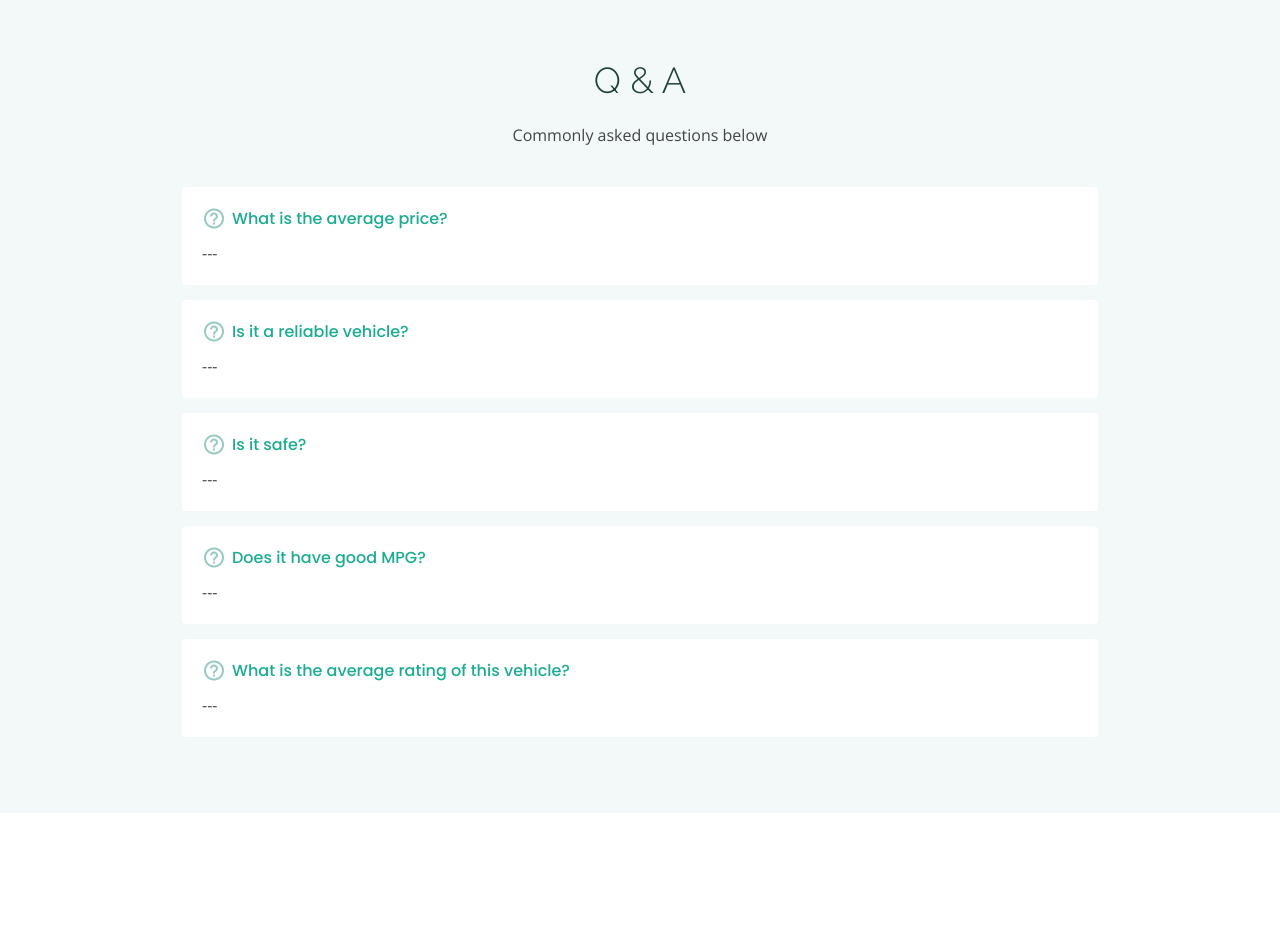
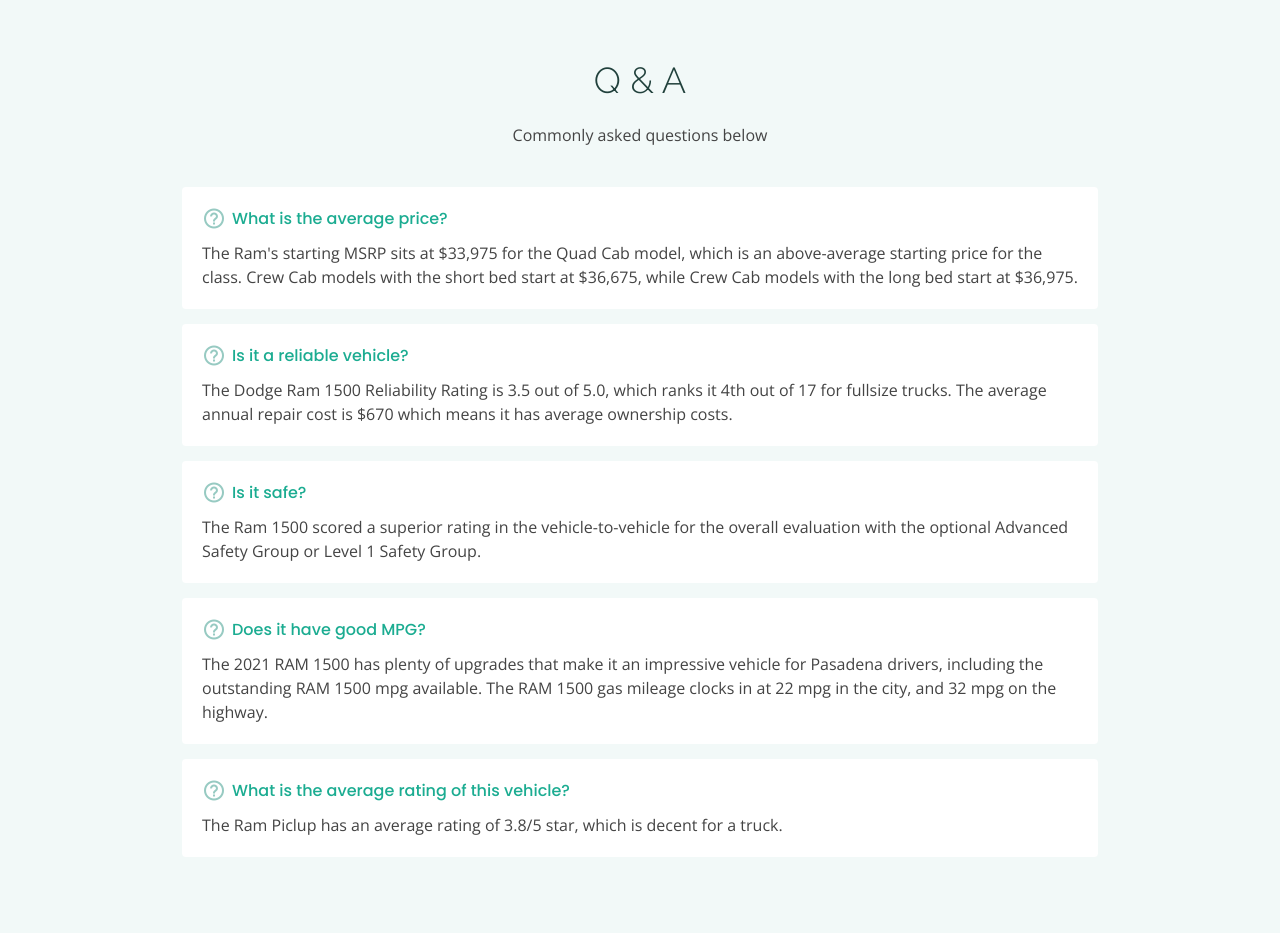
Before and after one commit to ACS-AP/AutoCentral, a Flask app: page /ram in a window 1280 px wide. Shown: the part 449-1382 px from the top of the page. Before the commit the page ends 1262 px from the top, so only its background shows below. Run offline with Flask 2, Linux system fonts and the light colour scheme; some libraries are stand-ins or nearby versions.

Commit message:
HTML content

```diff
--- a/templates/ram.html
+++ b/templates/ram.html
@@ -83,7 +83,7 @@
             <i class="bx bx-help-circle icon-help"></i> <a data-bs-toggle="collapse" class="collapse" data-bs-target="#faq-list-1">What is the average price?</a>
             <div id="faq-list-1" class="collapse show" data-bs-parent=".faq-list">
               <p>
-                ---
+                The Ram's starting MSRP sits at $33,975 for the Quad Cab model, which is an above-average starting price for the class. Crew Cab models with the short bed start at $36,675, while Crew Cab models with the long bed start at $36,975.
               </p>
             </div>
           </li>
@@ -92,7 +92,7 @@
             <i class="bx bx-help-circle icon-help"></i> <a data-bs-toggle="collapse" data-bs-target="#faq-list-2" class="collapse">Is it a reliable vehicle? </a>
             <div id="faq-list-2" class="collapse show" data-bs-parent=".faq-list">
               <p>
-                ---
+                The Dodge Ram 1500 Reliability Rating is 3.5 out of 5.0, which ranks it 4th out of 17 for fullsize trucks. The average annual repair cost is $670 which means it has average ownership costs.
               </p>
             </div>
           </li>
@@ -101,7 +101,7 @@
             <i class="bx bx-help-circle icon-help"></i> <a data-bs-toggle="collapse" data-bs-target="#faq-list-3" class="collapse">Is it safe? </a>
             <div id="faq-list-3" class="collapse show" data-bs-parent=".faq-list">
               <p>
-                ---
+                The Ram 1500 scored a superior rating in the vehicle-to-vehicle for the overall evaluation with the optional Advanced Safety Group or Level 1 Safety Group.
               </p>
             </div>
           </li>
@@ -110,7 +110,7 @@
             <i class="bx bx-help-circle icon-help"></i> <a data-bs-toggle="collapse" data-bs-target="#faq-list-4" class="collapse">Does it have good MPG? </a>
             <div id="faq-list-4" class="collapse show" data-bs-parent=".faq-list">
               <p>
-                ---
+                The 2021 RAM 1500 has plenty of upgrades that make it an impressive vehicle for Pasadena drivers, including the outstanding RAM 1500 mpg available. The RAM 1500 gas mileage clocks in at 22 mpg in the city, and 32 mpg on the highway.
               </p>
             </div>
           </li>
@@ -119,7 +119,7 @@
             <i class="bx bx-help-circle icon-help"></i> <a data-bs-toggle="collapse" data-bs-target="#faq-list-5" class="collapse">What is the average rating of this vehicle?</a>
             <div id="faq-list-5" class="collapse show" data-bs-parent=".faq-list">
               <p>
-                ---
+                The Ram Piclup has an average rating of 3.8/5 star, which is decent for a truck.
               </p>
             </div>
           </li>
```
Also changed, not shown: templates/ford.html (+5 -5 lines), templates/highlander.html (+5 -5 lines), templates/sub.html (+5 -5 lines), templates/tesla.html (+5 -5 lines).
